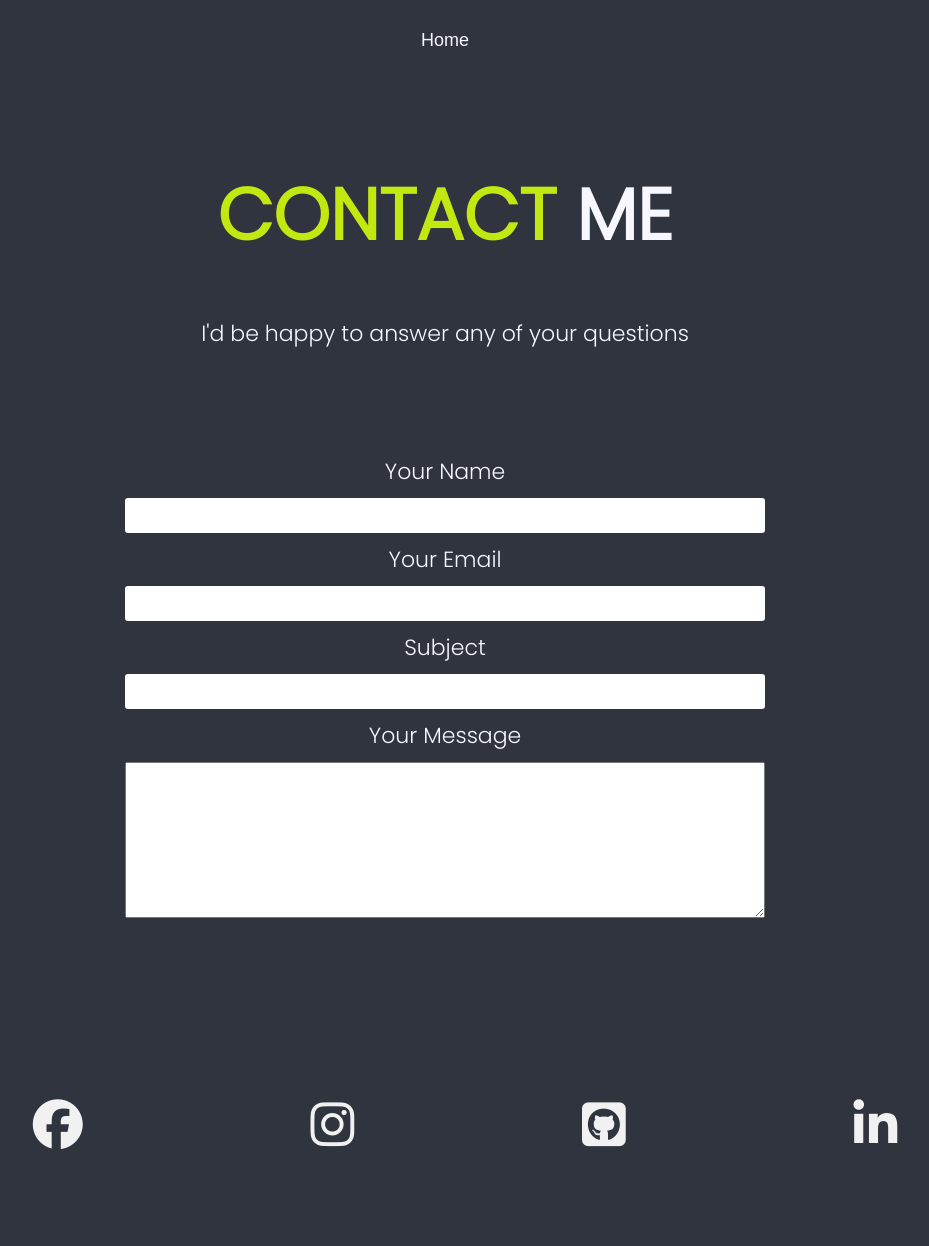
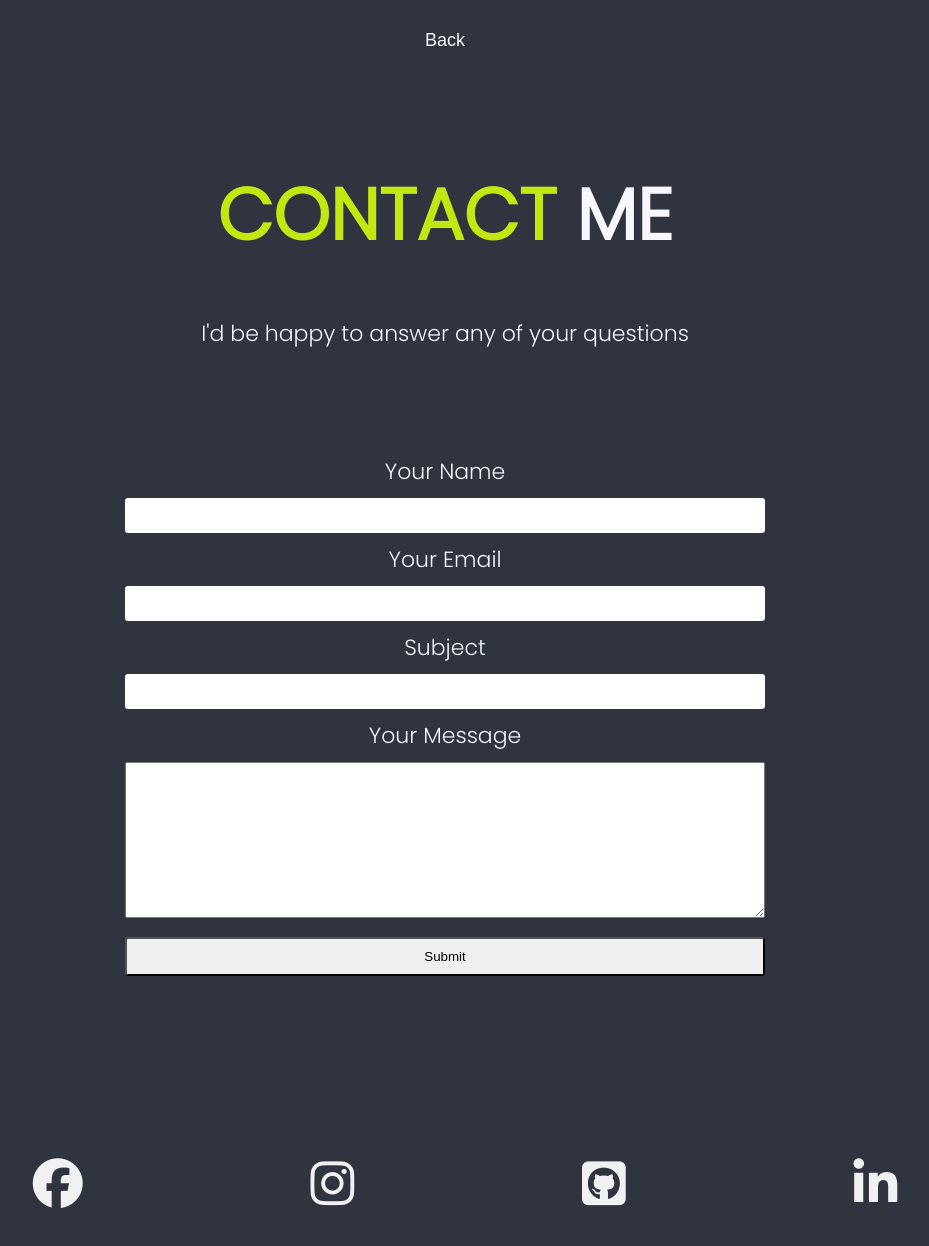
Before and after one commit to audivaz/audivazportfolio.github.io, a plain HTML site: page contact.html in a window 1280 px wide. Shown: the whole page, without its empty margins (195-1124 px from the left). Before the commit the page ends 1197 px from the top, so only its background shows below. Drawn offline with Linux system fonts and the light colour scheme.

Commit message:
Update contact.html
update code

```diff
--- a/contact.html
+++ b/contact.html
@@ -18,8 +18,9 @@
 
 
     <button>
-        <a href="../index.html">Home</a>
+        <a href="javascript:history.back()">Back</a>
     </button>
+
 
 
 <div class="contact">
@@ -33,20 +34,24 @@
         <label for="name">Your Name</label><br>
         <input type="text" id="name" name="name" value="">
 
-<br>
+        <br>
         <label for="email">Your Email</label><br>
         <input type="email" id="email" name="email">
 
-
-<br>
+        <br>
         <label for="subject">Subject</label><br>
         <input type="text" id="subject" name="subject">
 
+        <br>
+        <label for="message">Your Message</label><br>
+        <textarea name="message" id="message" cols="60" rows="10"></textarea>
+
+        <br>
+        <input class="submit-contact" type="submit" value="Submit">
+    </form>
+</div>
 
 
-<br>
-        <label for="message">Your Message</label><br>
-        <textarea name="message" id="message" cols="60" rows="10"></textarea>
 
 
     </form>
```
